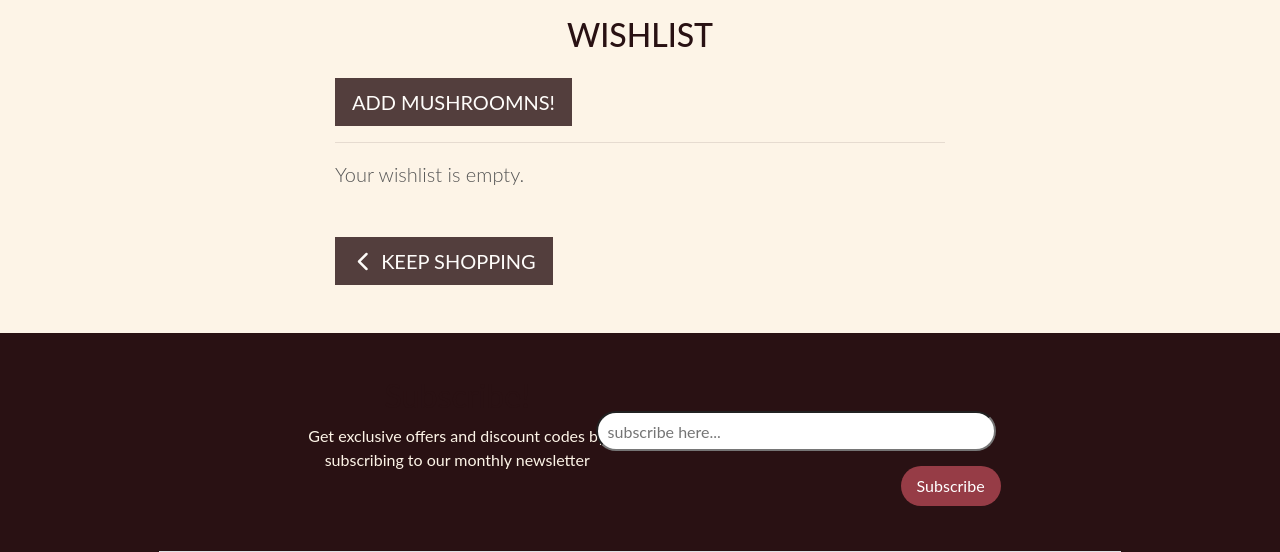
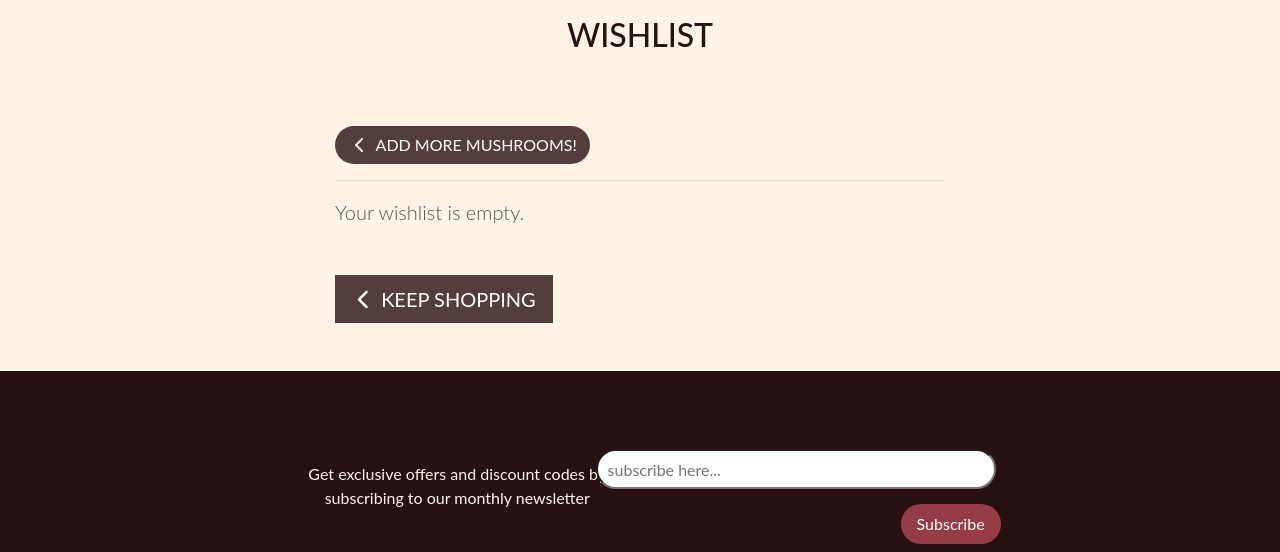
Before and after one commit to Bruna-Andelieri/FungiFantasy, a Django app: page /wishlist/ in a window 1280 px wide. Shown: the part 229-781 px from the top of the page. Run offline with Django 3.2, Linux system fonts and the light colour scheme; the visitor is signed in with stand-in values (Sample User, id 1); data comes from the database, SQL or seed files in the repository; data that the repository does not hold is empty; some libraries are stand-ins or nearby versions.

Commit message:
Feat:Add new button to wishlist

```diff
--- a/wishlist/templates/wishlist.html
+++ b/wishlist/templates/wishlist.html
@@ -17,8 +17,11 @@
             <div class="col-12 col-md-6 col-lg-6">
                 <hr>
                 <h2 class="logo-font mb-4">Wishlist</h2>
-                <a href="{% url 'product' %}" class="btn btn-outline-black rounded-0 btn-lg">
-                    <span class="text-uppercase">add mushroomns!</span>
+                <a href="{% url 'product' %}" class="btn btn-outline-black mt-5">
+                    <span class="icon">
+                        <i class="fas fa-chevron-left"></i>
+                    </span>
+                    <span class="text-uppercase">Add more mushrooms!</span>
                 </a>
                 <hr>
                 {% if wishlist_items %}
```
